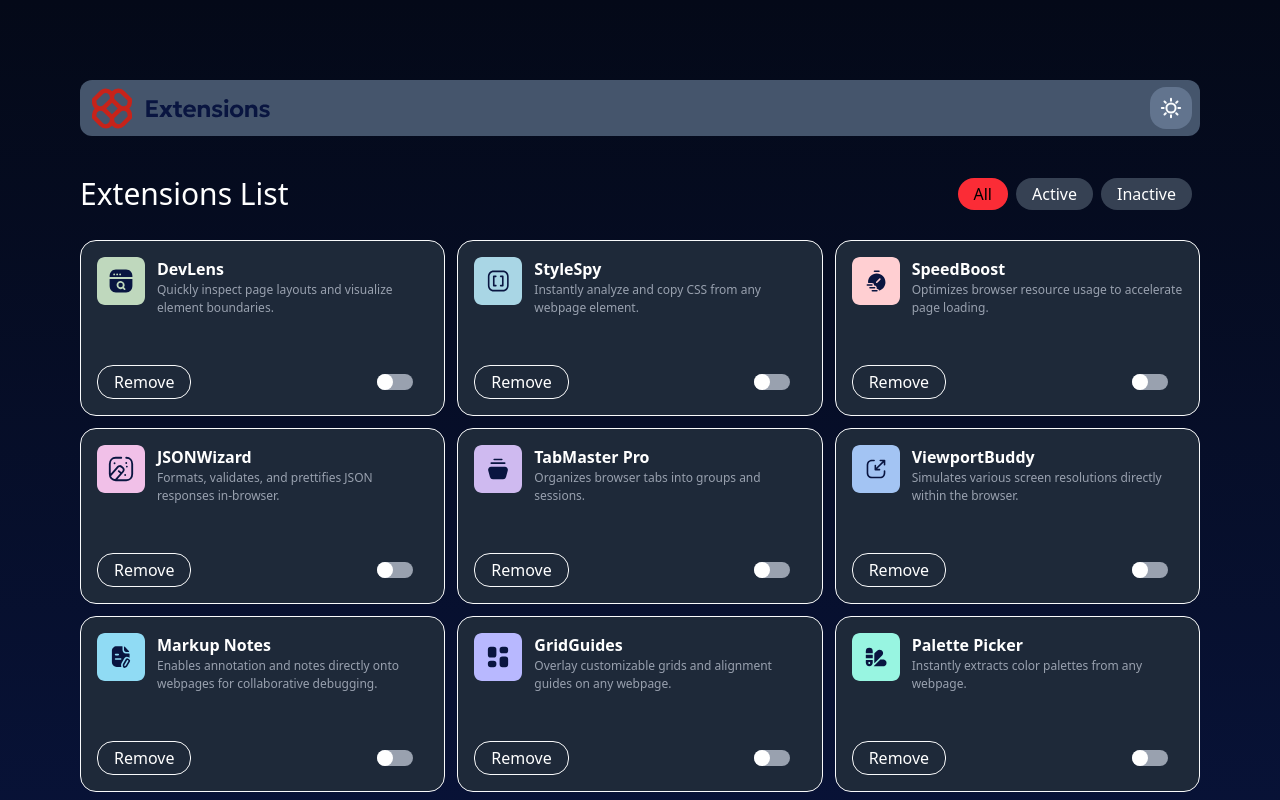
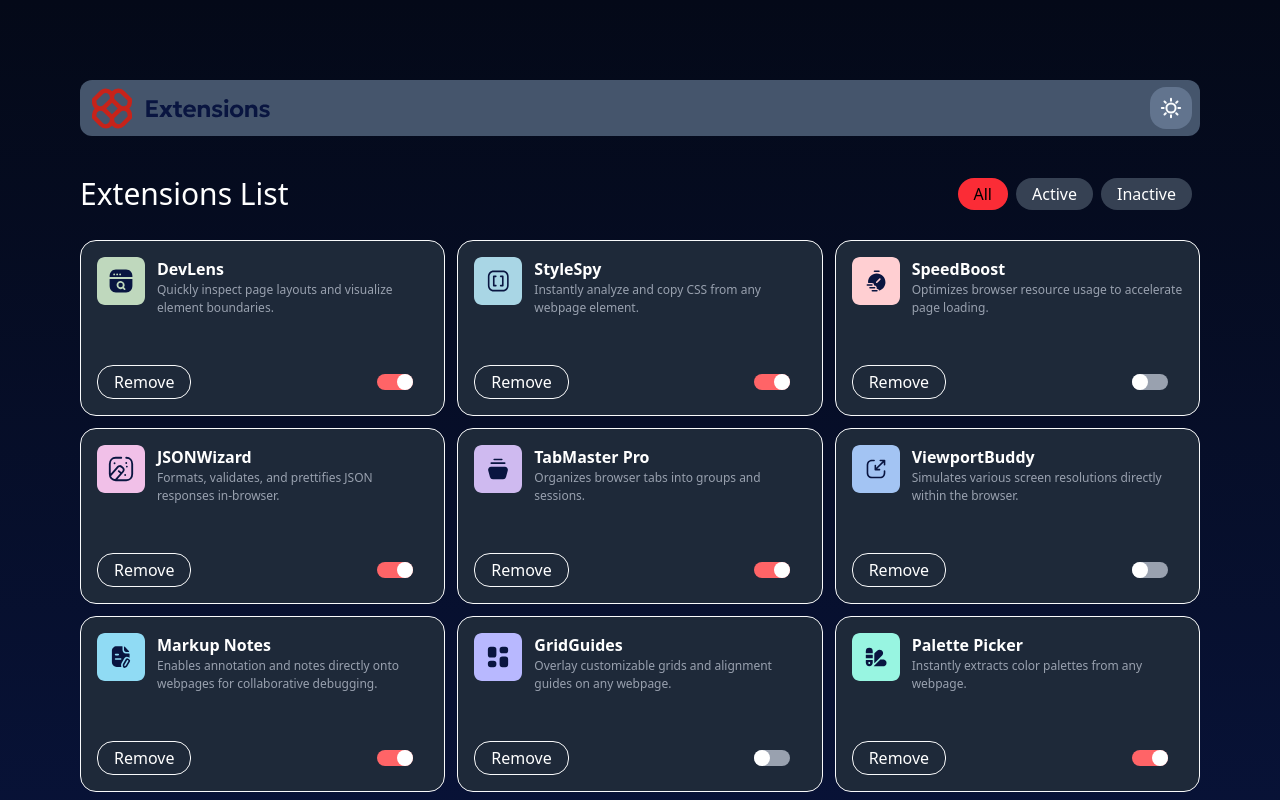
Before and after one commit to mussadiqkhan6886/frontendMentor, a React (Vite) app in the folder browser-extension-manager/: page / in a window 1280 px wide. Shown: the top 800 px of the page. Built offline with nearby package versions, Linux system fonts and the light colour scheme.

Commit message:
updated true false to card

```diff
--- a/browser-extension-manager/src/components/Card.jsx
+++ b/browser-extension-manager/src/components/Card.jsx
@@ -4,15 +4,16 @@ import Button from "./Button"
 const Card = ({logo, name, description, isActive}) => {
   const [isOn, setIsOn] = useState(false)
 
-  function handleClick(e){
-    setIsOn(!isOn)
+  function handleClick(){
+    isActive ? isActive = false : isActive =
+    console.log(isActive)
 
   }
   function removeBlock(e){
 
   }
   return (
-    <div id={isActive} className="bg-gray-800 h-44 bg-opacity-10 rounded-2xl p-4 border-[1px] border-gray-50 border-opacity-40 relative">
+    <div id={isActive.toString()} className="bg-gray-800 h-44 bg-opacity-10 rounded-2xl p-4 border-[1px] border-gray-50 border-opacity-40 relative">
       <div className="flex gap-3 mb-7">
         <img src={logo} className="w-12 h-12" alt="logo" />
         <div>
@@ -22,8 +23,8 @@ const Card = ({logo, name, description, isActive}) => {
       </div>
       <div className="absolute bottom-4 flex justify-between items-center w-[87%]">
         <button onClick={(e) => {removeBlock(e)}} className="border-[1px] border-gray-50 text-white rounded-2xl px-4 py-1 text-center cursor-pointer hover:bg-red-500 hover:text-black hover:border-black">Remove</button>
-        <div onClick={handleClick} className={`relative rounded-full w-9 h-4 cursor-pointer  ${isOn ? 'bg-red-400' : 'bg-gray-400'}`}>
-          <div className={`absolute w-4 h-4 bg-white rounded-full  ${isOn ? ' left-5' : ' left-0'}`}>
+        <div onClick={handleClick} className={`relative rounded-full w-9 h-4 cursor-pointer  ${isActive ? 'bg-red-400' : 'bg-gray-400'}`}>
+          <div className={`absolute w-4 h-4 bg-white rounded-full  ${isActive ? ' left-5' : ' left-0'}`}>
           </div>
         </div>
       </div>
```
